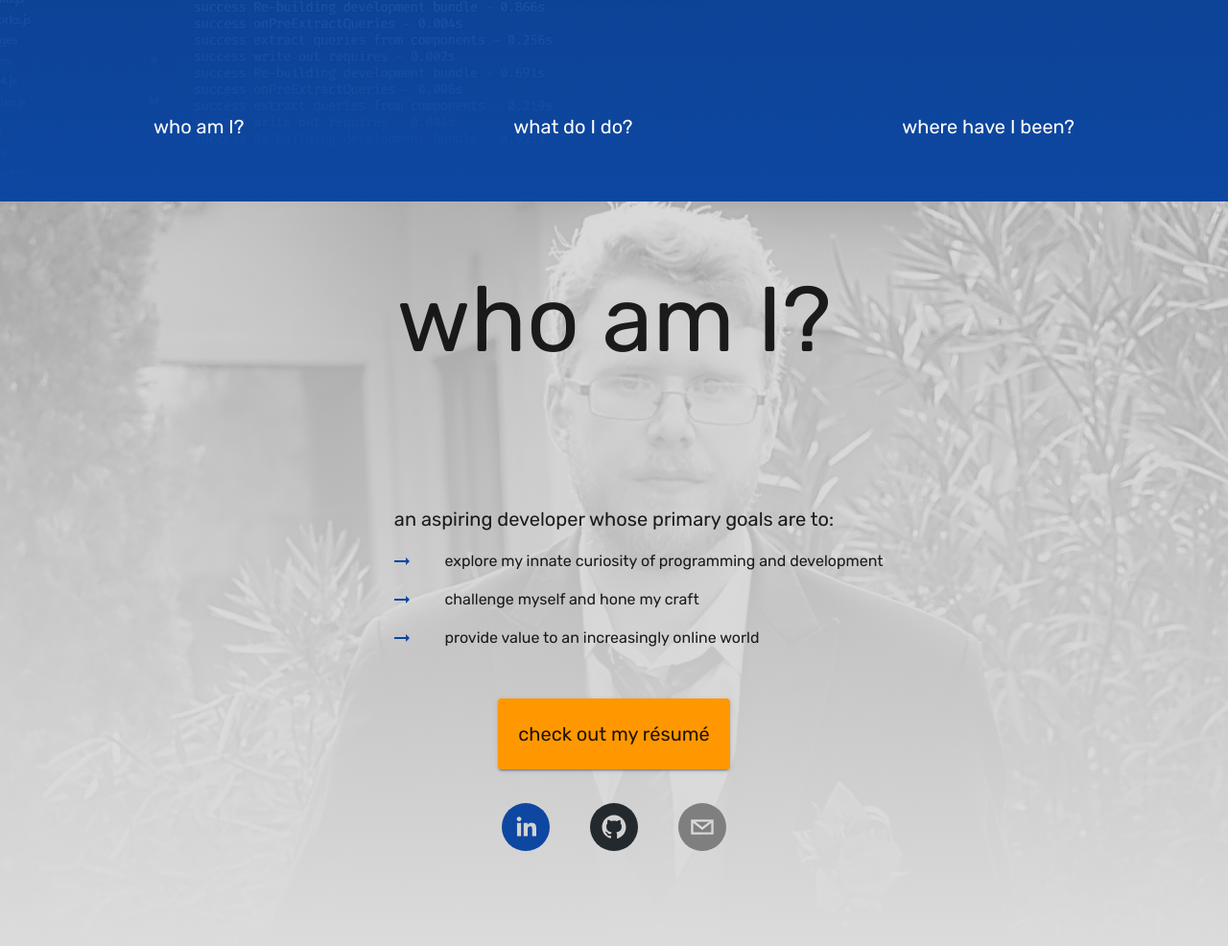
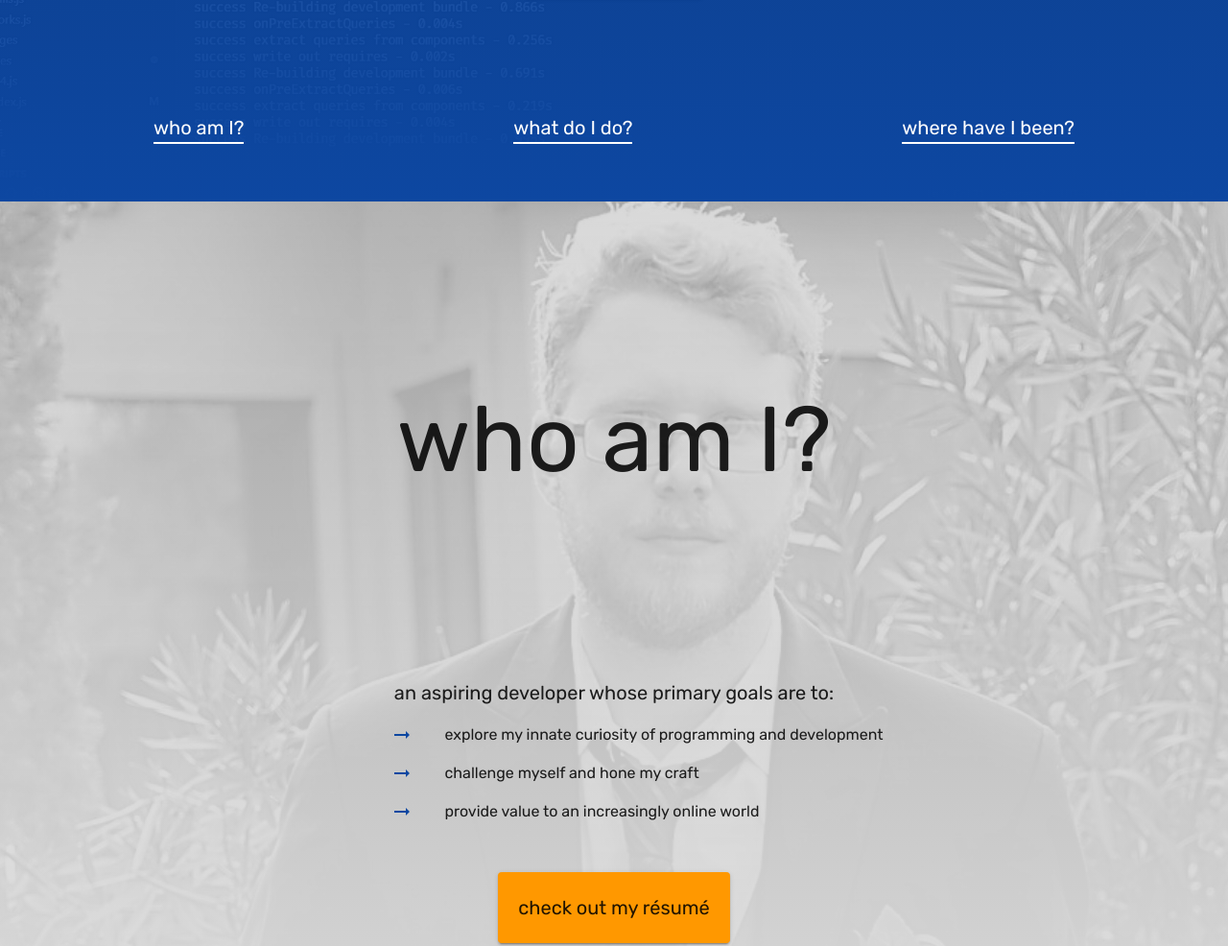
Before and after one commit to chrisMalson/my-portfolio, a Gatsby site: page / in a window 1280 px wide. Shown: the part 590-1576 px from the top of the page at 96% size. Built offline with nearby package versions, Linux system fonts and the light colour scheme; Gatsby itself is replaced by a stand-in of ours.

Commit message:
more adjustments; added favicon

```diff
--- a/gatsby-config.js
+++ b/gatsby-config.js
@@ -30,7 +30,7 @@ module.exports = {
         background_color: `#663399`,
         theme_color: `#663399`,
         display: `minimal-ui`,
-        icon: `src/images/gatsby-icon.png`, // This path is relative to the root of the site.
+        icon: `src/images/cm-icon.png`, // This path is relative to the root of the site.
       },
     },
     `gatsby-plugin-gatsby-cloud`,
--- a/src/components/About.js
+++ b/src/components/About.js
@@ -30,7 +30,7 @@ const useStyles = makeStyles(theme => ({
     }
   },
   iconContainer: {
-    paddingBottom: '4em'
+    paddingBottom: '8em'
   },
   info: {
     display: 'flex',
@@ -39,6 +39,7 @@ const useStyles = makeStyles(theme => ({
     alignItems: 'center'
   },
   title: {
+    padding: '2em 0',
     [theme.breakpoints.down('xs')]: {
       padding: '3em 0 2em 0'
     }
@@ -48,7 +49,7 @@ const useStyles = makeStyles(theme => ({
       marginLeft: '3em',
       padding: '0 2.5em',
     }
-  }
+  },
 }));
 
 const About = () => {
--- a/src/components/Header.js
+++ b/src/components/Header.js
@@ -45,7 +45,7 @@ const useStyles = makeStyles(theme => ({
       transition: 'color 0.5s'
     },
     color: `${theme.palette.common.white}`,
-    fontFamily: 'Rock Salt'
+    fontFamily: 'Rock Salt',
   },
 }));
 
--- a/src/components/NavBar.js
+++ b/src/components/NavBar.js
@@ -3,8 +3,12 @@ import { makeStyles, useTheme } from '@material-ui/core/styles';
 
 const useStyles = makeStyles(theme => ({
   button: {
-    borderBottom: `3px solid transparent`,
+    borderBottom: `2px solid ${theme.palette.common.white}`,
     cursor: 'pointer',
+    marginBottom: '1rem',
+    [theme.breakpoints.up('sm')]: {
+      marginBottom: 0
+    },
     '&:hover': {
       borderColor: theme.palette.secondary.main,
       transition: 'border-color 0.5s'
@@ -56,7 +60,7 @@ const NavBar = ({ inDrawer }) => {
         underline="always"
         onClick={() => handleNav('about')}
         onTouchStart={(e) => e.target.parentElement.style.borderColor = theme.palette.secondary.main}
-        onTouchEnd={(e) => setTimeout(() => e.target.parentElement.style.borderColor = "transparent", 500)}
+        onTouchEnd={(e) => setTimeout(() => e.target.parentElement.style.borderColor = theme.palette.common.white, 500)}
       >
         <Typography className={text}>who am I?</Typography>
       </Link>
@@ -66,7 +70,7 @@ const NavBar = ({ inDrawer }) => {
         underline="always"
         onClick={() => handleNav('skills')}
         onTouchStart={(e) => e.target.parentElement.style.borderColor = theme.palette.secondary.main}
-        onTouchEnd={(e) => setTimeout(() => e.target.parentElement.style.borderColor = "transparent", 500)}
+        onTouchEnd={(e) => setTimeout(() => e.target.parentElement.style.borderColor = theme.palette.common.white, 500)}
       >
         <Typography className={text}>what do I do?</Typography>
       </Link>
@@ -76,7 +80,7 @@ const NavBar = ({ inDrawer }) => {
         underline="always"
         onClick={() => handleNav('works')}
         onTouchStart={(e) => e.target.parentElement.style.borderColor = theme.palette.secondary.main}
-        onTouchEnd={(e) => setTimeout(() => e.target.parentElement.style.borderColor = "transparent", 500)}
+        onTouchEnd={(e) => setTimeout(() => e.target.parentElement.style.borderColor = theme.palette.common.white, 500)}
       >
         <Typography className={text}>where have I been?</Typography>
       </Link>
--- a/src/components/Skills.js
+++ b/src/components/Skills.js
@@ -22,7 +22,8 @@ const useStyles = makeStyles(theme => ({
   info: {
     display: 'flex',
     flexDirection: 'column',
-    alignItems: 'center'
+    alignItems: 'center',
+    paddingBottom: '4em'
   },
   listContainerWrapper: {
     // backgroundColor: blue[200],
--- a/src/components/Works.js
+++ b/src/components/Works.js
@@ -27,6 +27,7 @@ const useStyles = makeStyles(theme => ({
       flexDirection: 'row'
     },
     justifyContent: 'space-around',
+    padding: '4em',
     width: '90%'
   },
   title: {
```
Also changed, not shown: src/images/cm-icon.png (added).
